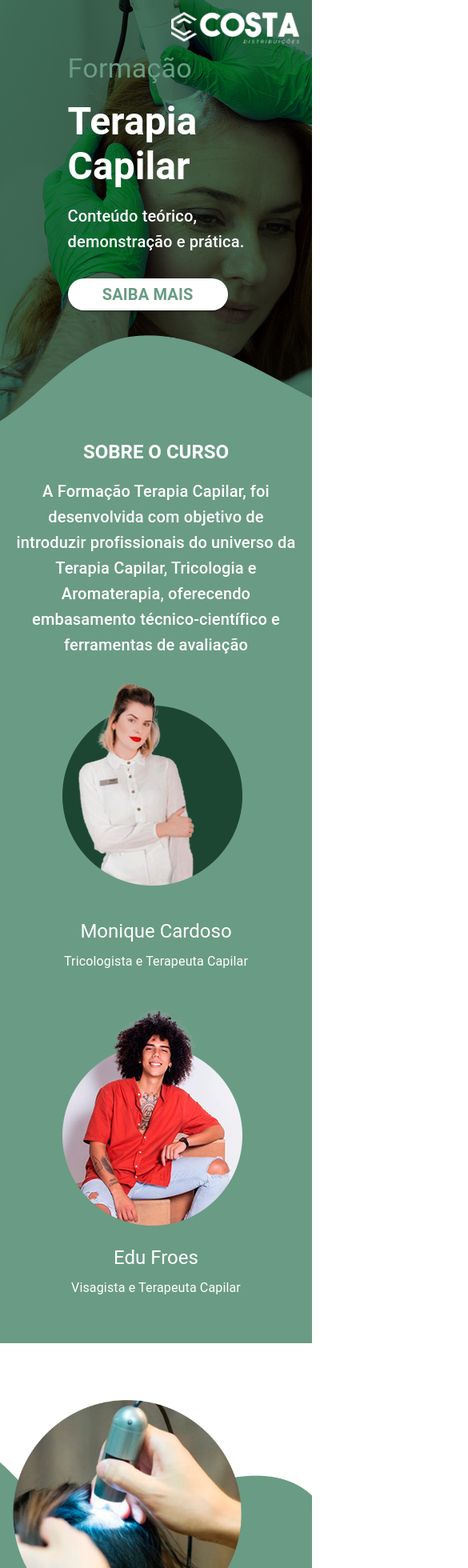
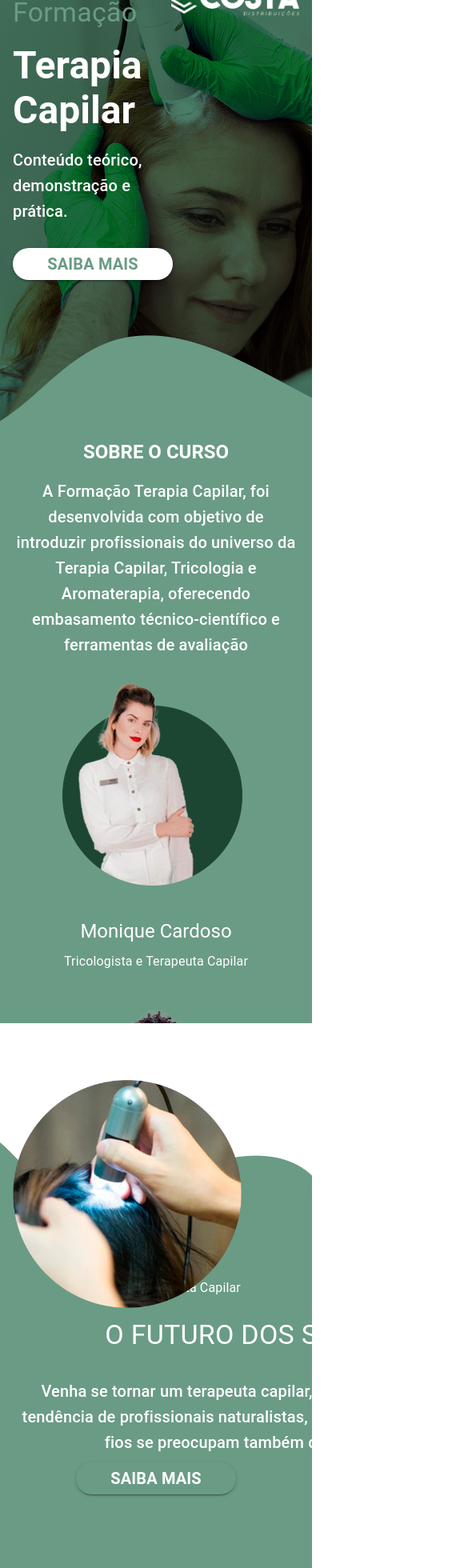
Before and after one commit to braiantmalta/terapia-capilar, a Next.js app: page / in a window 390 px wide. Shown: the part 40-2000 px from the top of the page at 80% size, 585 px wide, since content can reach past the window. Built offline with nearby package versions, Linux system fonts and the light colour scheme.

Commit message:
build: main form done

```diff
--- a/src/components/home/giftSession/index.tsx
+++ b/src/components/home/giftSession/index.tsx
@@ -34,11 +34,11 @@ export const GiftSession = () => {
             />
           </ImageBox>
           <TextBox>
-            <Text type="h4">
+            <Text type={isTabletVersion ? 'h5' : 'h4'}>
               <strong>BRINDE</strong>
             </Text>
             <TextContentBox>
-              <Text type="h3">
+              <Text type={isTabletVersion ? 'h4' : 'h3'}>
                 <strong>
                   CÂMERA
                   <br />
@@ -53,12 +53,16 @@ export const GiftSession = () => {
           </TextBox>
         </GiftSessionBox>
         <FooterText>
-          <Text type="h3" color="#ffffff">
+          <Text
+            type={isTabletVersion ? 'h4' : 'h3'}
+            color="#ffffff"
+            textAlign="center"
+          >
             O FUTURO DOS SALÕES
           </Text>
           <TextContentBox>
             <Text
-              type="h5"
+              type={isTabletVersion ? 'h6' : 'h5'}
               color="#ffffff"
               textAlign="center"
             >
--- a/src/components/home/giftSession/styles.ts
+++ b/src/components/home/giftSession/styles.ts
@@ -15,10 +15,13 @@ export const GiftSessionBox = styled('div')(
     [theme.breakpoints.down('lg')]: {
       top: '-540px',
     },
+    [theme.breakpoints.down('md')]: {
+      top: '-420px',
+      gap: 0,
+    },
     [theme.breakpoints.down('sm')]: {
       flexDirection: 'column',
       top: '-150px',
-      gap: 0,
     },
   }),
 );
--- a/src/components/home/styles.ts
+++ b/src/components/home/styles.ts
@@ -30,9 +30,8 @@ export const GiftSessionBox = styled('div')(
       position: 'relative',
       top: '150px',
     },
-    [theme.breakpoints.down('md')]: {
-      position: 'relative',
-      top: '150px',
+    [theme.breakpoints.down('sm')]: {
+      top: '-250px',
     },
   }),
 );
--- /dev/null
+++ b/src/components/htmlTags/button/formButton/index.tsx
@@ -0,0 +1,52 @@
+import { Text } from '@components/text';
+import { Button, useMediaQuery } from '@mui/material';
+import { theme } from '@styles/theme';
+import { CSSProperties, ReactNode } from 'react';
+
+type FormButtonProps = {
+  title?: string;
+  backgroundColor?: '#ffffff' | '#6A9B85';
+  color?: '#ffffff' | '#6A9B85';
+  children?: ReactNode;
+  sx?: CSSProperties;
+  height?: string;
+  type?: 'button' | 'reset' | 'submit' | undefined;
+};
+
+export const FormButton = ({
+  title = 'SAIBA MAIS',
+  backgroundColor = '#ffffff',
+  color = '#6A9B85',
+  children,
+  sx,
+  height,
+  type,
+}: FormButtonProps) => {
+  const isTabletVersion = useMediaQuery(
+    theme.breakpoints.down('md'),
+  );
+
+  return (
+    <Button
+      type={type}
+      variant="contained"
+      size="large"
+      style={{
+        backgroundColor: backgroundColor,
+        height: height
+          ? height
+          : isTabletVersion
+          ? '40px'
+          : '60px',
+      }}
+      sx={sx}
+    >
+      <Text
+        type={isTabletVersion ? 'h6' : 'h5'}
+        color={color}
+      >
+        {title ? <strong>{title}</strong> : children}
+      </Text>
+    </Button>
+  );
+};
--- a/src/components/layout/header/index.tsx
+++ b/src/components/layout/header/index.tsx
@@ -1,6 +1,7 @@
 import { Container } from '@components/container';
 import { Wrapper } from '@components/htmlTags/div';
 import { Image } from '@components/htmlTags/img';
+import { MainForm } from '@components/mainForm';
 import { useMediaQuery } from '@mui/material';
 import { theme } from '@styles/theme';
 import { Logo } from '../logo';
@@ -10,6 +11,7 @@ import {
   HeaderContent,
   LogoBox,
   TextIntroBox,
+  FooterContent,
 } from './styles';
 
 export const Header = () => {
@@ -39,9 +41,12 @@ export const Header = () => {
               }}
             />
           </ImageBox>
-          <TextIntroBox>
-            <TextIntro />
-          </TextIntroBox>
+          <FooterContent>
+            <TextIntroBox>
+              <TextIntro />
+            </TextIntroBox>
+            <MainForm />
+          </FooterContent>
         </Container>
       </HeaderContent>
     </Wrapper>
--- a/src/components/layout/header/styles.ts
+++ b/src/components/layout/header/styles.ts
@@ -13,11 +13,14 @@ export const HeaderContent = styled('div')(({ theme }) => ({
   // },
 }));
 
-export const LogoBox = styled('div')({
+export const LogoBox = styled('div')(({ theme }) => ({
   display: 'flex',
   justifyContent: 'flex-end',
   height: '150px',
-});
+  [theme.breakpoints.down('md')]: {
+    height: '80px',
+  },
+}));
 
 export const ImageBox = styled('div')({
   display: 'flex',
@@ -33,3 +36,9 @@ export const TextIntroBox = styled('div')(({ theme }) => ({
     marginTop: '30px',
   },
 }));
+
+export const FooterContent = styled('div')({
+  display: 'flex',
+  flexDirection: 'row',
+  justifyContent: 'space-between',
+});
--- /dev/null
+++ b/src/components/mainForm/index.tsx
@@ -0,0 +1,54 @@
+import { StyledInput, Wrapper } from '@components/htmlTags';
+import { FormButton } from '@components/htmlTags/button/formButton';
+import { Text } from '@components/text';
+import { useMediaQuery } from '@mui/material';
+import { theme } from '@styles/theme';
+import { ButtonBox, FormBox, FormContent } from './styles';
+
+export const MainForm = () => {
+  const isTabletVersion = useMediaQuery(
+    theme.breakpoints.down('md'),
+  );
+  return (
+    <Wrapper>
+      <FormBox>
+        <FormContent>
+          <Text type={isTabletVersion ? 'subtitle1' : 'h5'}>
+            <strong>
+              Quantos dos seus clientes sofrem com algum
+              tipo de problema no couro cabeludo ou nos
+              fios?
+            </strong>
+          </Text>
+          <Text
+            type={isTabletVersion ? 'body2' : 'h6'}
+            secondary
+          >
+            Cadastre-se e torne um terapeuta capilar e ajude
+            seus clientes a terem mais saúde
+          </Text>
+          <StyledInput
+            name="name"
+            label="Nome"
+            type="text"
+            margin={isTabletVersion ? 'dense' : 'normal'}
+          />
+          <StyledInput
+            name="email"
+            label="E-mail"
+            type="email"
+            margin={isTabletVersion ? 'dense' : 'normal'}
+          />
+          <ButtonBox>
+            <FormButton
+              backgroundColor="#6A9B85"
+              color="#ffffff"
+              title="Fazer Inscrição"
+              sx={{ width: '100%' }}
+            />
+          </ButtonBox>
+        </FormContent>
+      </FormBox>
+    </Wrapper>
+  );
+};
--- /dev/null
+++ b/src/components/mainForm/styles.ts
@@ -0,0 +1,27 @@
+import { styled } from '@mui/system';
+
+export const FormBox = styled('div')({
+  position: 'relative',
+  bottom: '550px',
+  left: '496px',
+  zIndex: '4',
+});
+
+export const FormContent = styled('div')(({ theme }) => ({
+  display: 'flex',
+  flexDirection: 'column',
+  width: '450px',
+  height: '450px',
+  padding: '24px',
+  backgroundColor: '#ffffff',
+  borderRadius: '5px',
+  opacity: 0.9,
+  [theme.breakpoints.down('md')]: {
+    width: '350px',
+    height: 'fit-content',
+  },
+}));
+
+export const ButtonBox = styled('div')({
+  marginTop: '16px',
+});
```
